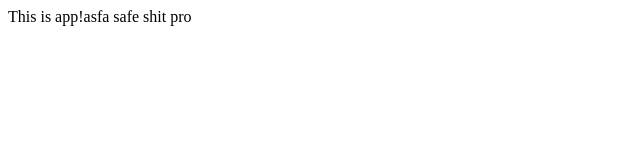
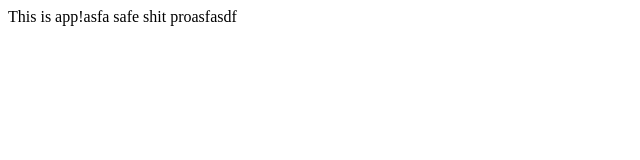
Before and after one commit to DuckSpawn/sample-git-thing, a plain HTML site: page index.html in a window 1280 px wide. Shown: the full height of the page, 0-640 px from the left. Drawn offline with Linux system fonts and the light colour scheme.

Commit message:
safe shit

```diff
--- a/index.html
+++ b/index.html
@@ -7,6 +7,6 @@
 </head>
 <body>
     This is app!asfa
-safe shit pro
+safe shit proasfasdf
 </body>
 </html>
```
